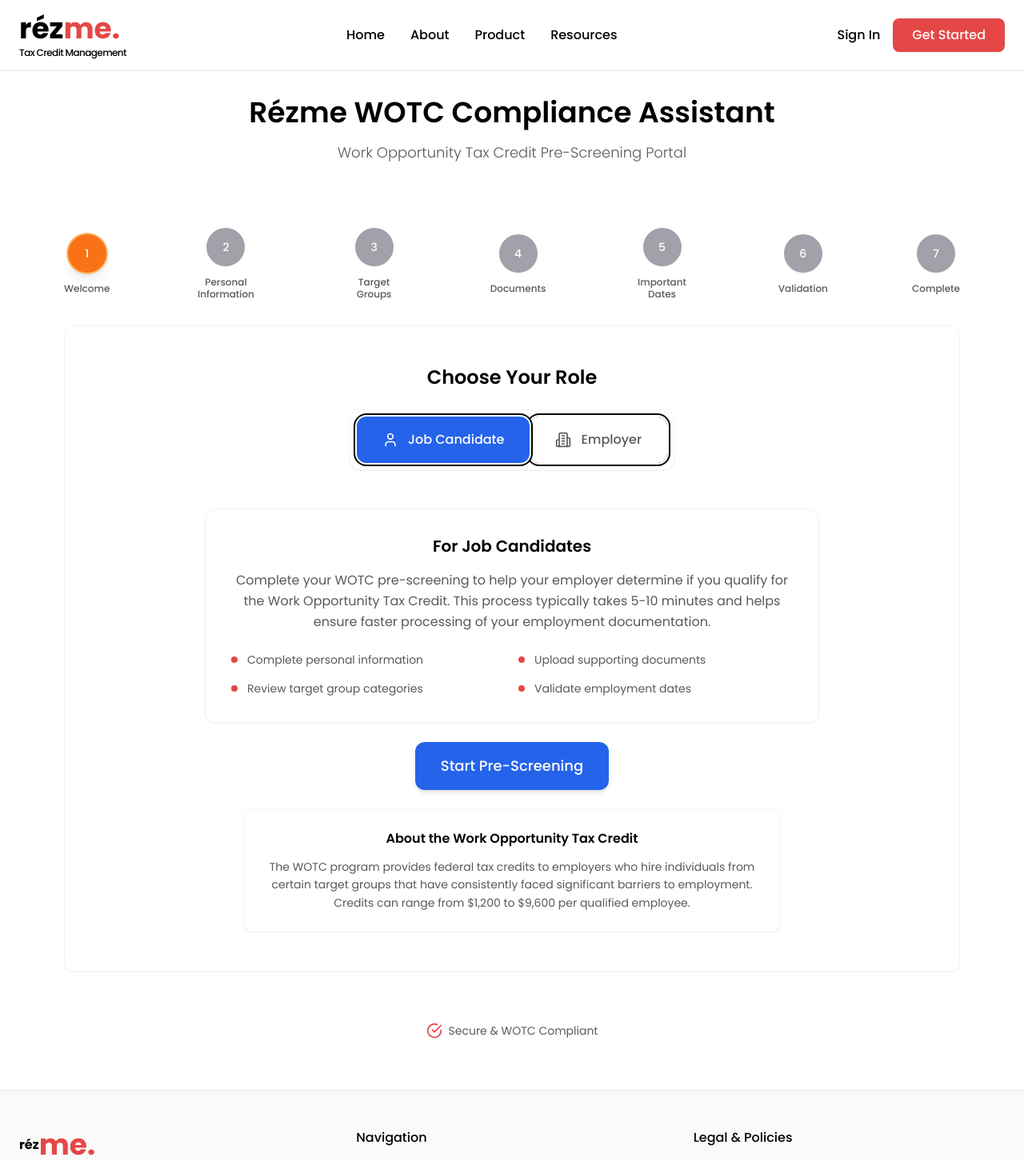
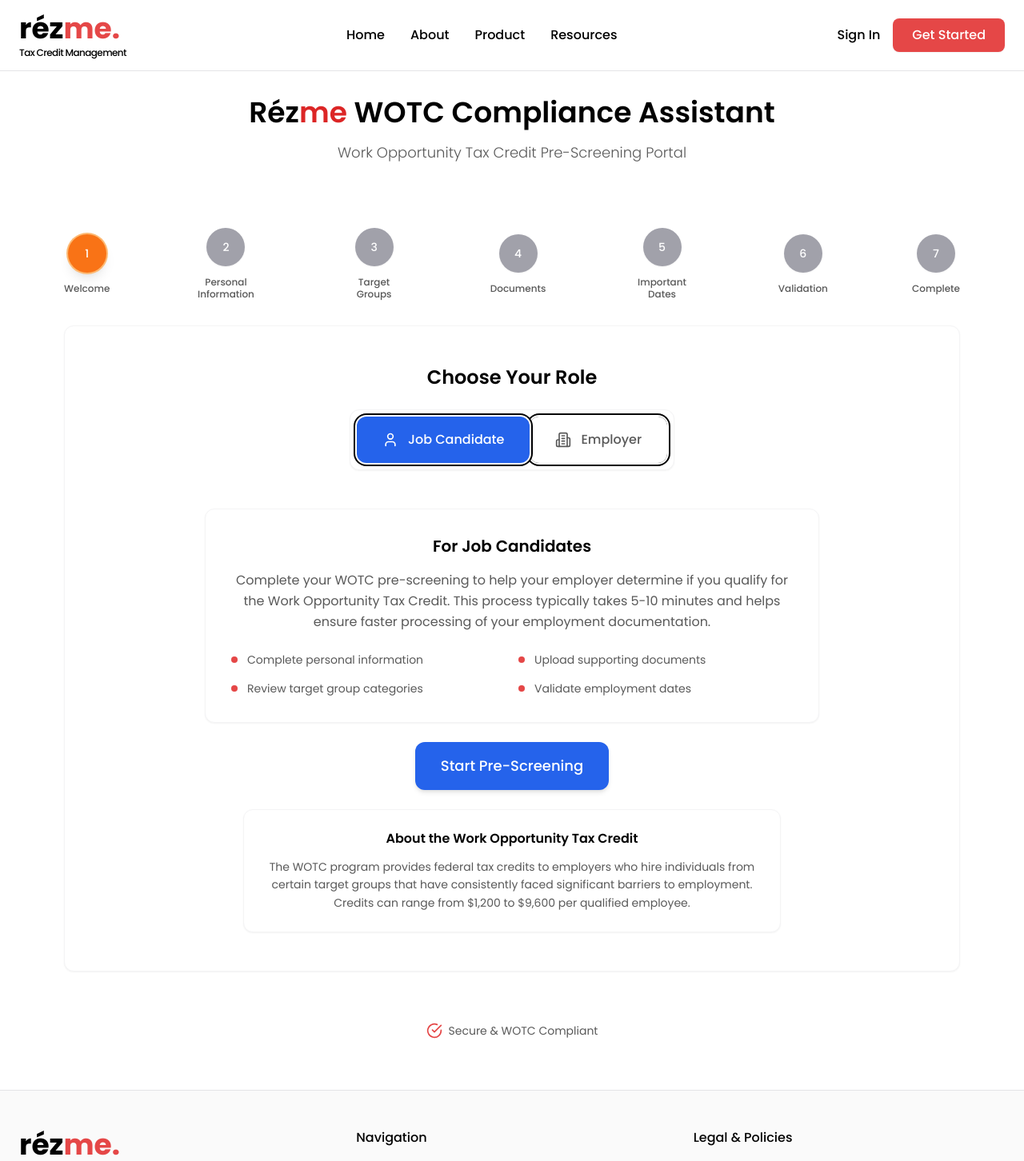
Before and after one commit to Rezme-Inc/wotc, a React (Vite) app in the folder WOTC-REZME/: page / in a window 1280 px wide. Shown: the top 1452 px of the page at 80% size. Built offline with nearby package versions, Linux system fonts and the light colour scheme.

Commit message:
update styling

```diff
--- a/WOTC-REZME/src/App.tsx
+++ b/WOTC-REZME/src/App.tsx
@@ -65,9 +65,10 @@
           <div className="max-w-6xl mx-auto">
           {/* Header */}
           <header className="text-center mb-12">
-            <h1 className="text-4xl font-semibold text-black mb-4 font-poppins">
-              Rézme WOTC Compliance Assistant
-            </h1>
+          <h1 className="text-4xl font-semibold mb-4 font-poppins">
+            <span className="text-black">Réz</span>
+            <span className="text-red-600">me</span> WOTC Compliance Assistant
+          </h1>
             <p className="text-gray35 font-poppins font-light text-lg max-w-2xl mx-auto">
               Work Opportunity Tax Credit {formData.userType === 'candidate' ? 'Pre-Screening' : 'Employer'} Portal
             </p>
--- a/WOTC-REZME/src/components/Footer.tsx
+++ b/WOTC-REZME/src/components/Footer.tsx
@@ -9,7 +9,7 @@
           <div className="space-y-4">
             <div className="flex flex-col">
               <div className="flex items-center">
-                <span className="text-2=4xl font-bold text-black font-poppins">réz</span>
+                <span className="text-4xl font-bold text-black font-poppins">réz</span>
                 <span className="text-4xl font-bold text-cinnabar font-poppins">me</span>
                 <span className="text-cinnabar text-4xl font-bold">.</span>
               </div>
--- a/WOTC-REZME/src/components/StepIndicator.tsx
+++ b/WOTC-REZME/src/components/StepIndicator.tsx
@@ -42,7 +42,7 @@
                 <div
                   className={`w-12 h-12 rounded-full flex items-center justify-center text-sm font-medium transition-all duration-200 ${
                     isCompleted
-                      ? 'bg-green-600 text-white shadow-sw'
+                      ? 'bg-green-600 text-white shadow-sm'
                       : isCurrent
                       ? 'bg-orange-500 text-white shadow-lg ring-2 ring-orange-300'
                       : 'bg-gray-400 text-white shadow-sm'
```
Also changed, not shown: 3 other files (tests, documents, lock files or other folders).
